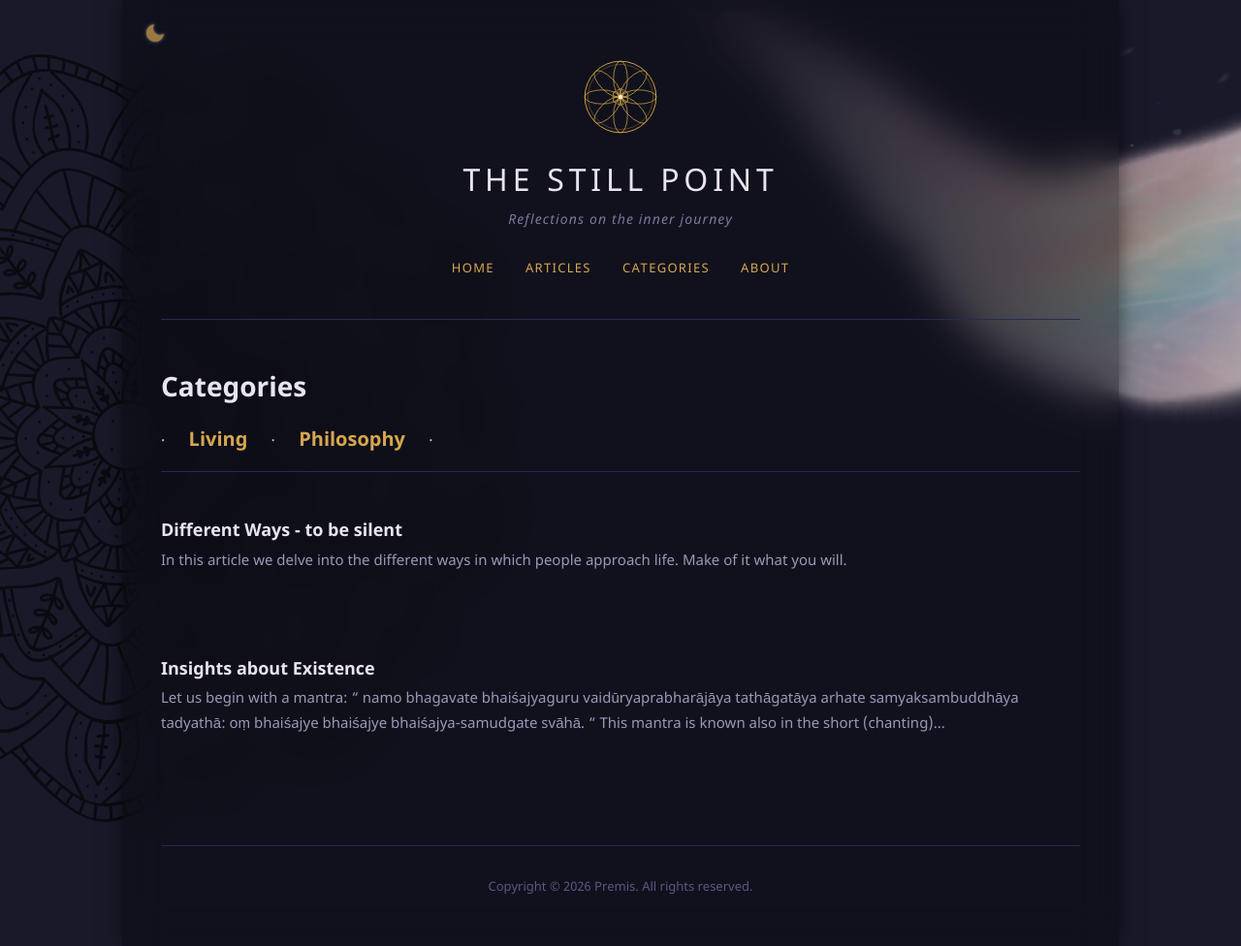
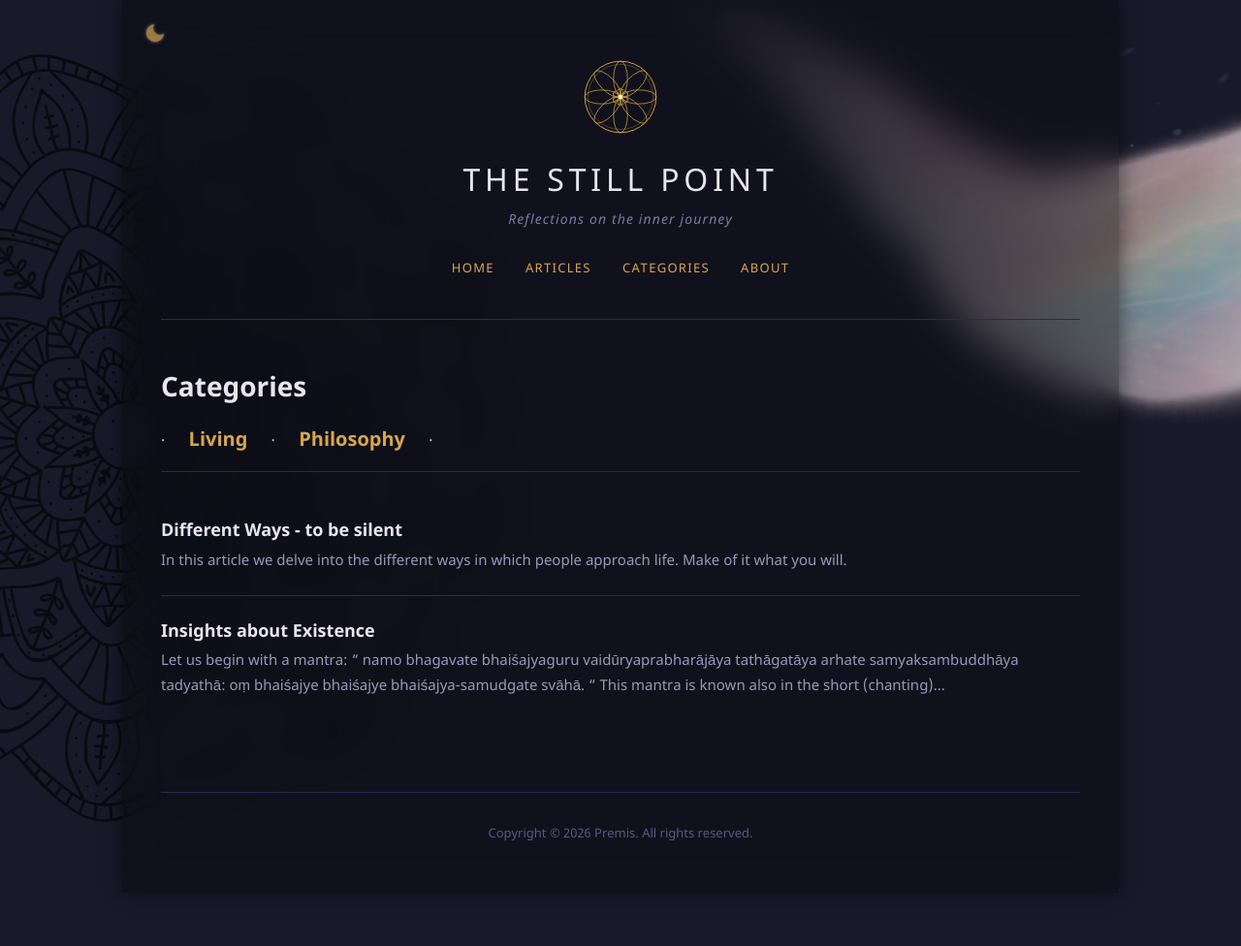
Before and after one commit to premis/premis.github.io, a Jekyll site: the page built from categories.html, in a window 1280 px wide. Shown: the whole page at 97% size. Built offline with Jekyll 4.4.1, drawn with Linux system fonts in a browser that asks for light colours; after the commit the page ends 921 px from its top, so only the background shows below that.

Commit message:
small fixes for category articles

```diff
--- a/assets/css/style.scss
+++ b/assets/css/style.scss
@@ -474,7 +474,7 @@ th { color: $accent; font-weight: 700; font-size: 13px; text-transform: uppercas
 /* ── Category groups ── */
 
 .category-group {
-  margin-bottom: 40px;
+  /* margin-bottom: 40px; */
 }
 
 .category-group h2 {
--- a/categories.html
+++ b/categories.html
@@ -17,21 +17,17 @@ permalink: /categories/
   {% endfor %}
 </div>
 
-<div class="categories-content">
+<ul class="article-list categories-content">
   {% for group in grouped %}
     {% assign cat_slug = group.name | slugify %}
-    <div class="category-group" id="{{ cat_slug }}" data-category="{{ cat_slug }}">
-      <ul class="article-list">
+      <li class="category-group" id="{{ cat_slug }}" data-category="{{ cat_slug }}">
         {% assign sorted = group.items | sort: "title" %}
         {% for article in sorted %}
-          <li>
             <h3><a href="{{ article.url | relative_url }}">{{ article.title }}</a></h3>
             <p>{{ article.excerpt | strip_html | truncatewords: 30 }}</p>
-          </li>
         {% endfor %}
-      </ul>
-    </div>
+      </li>
   {% endfor %}
-</div>
+</ul>
 
 <script src="{{ '/assets/js/categories-filter.js' | relative_url }}"></script>
```
